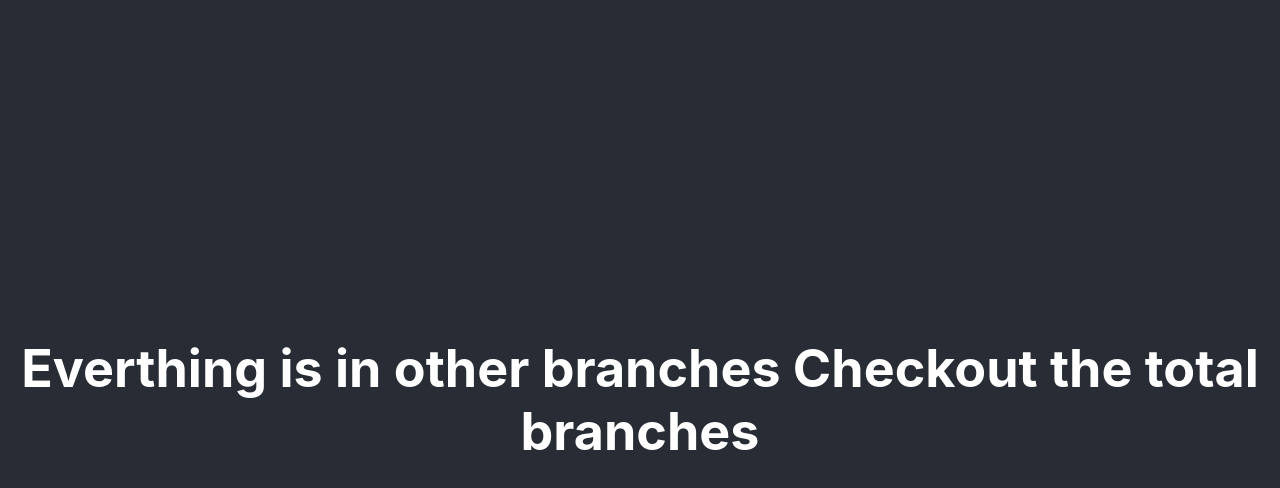
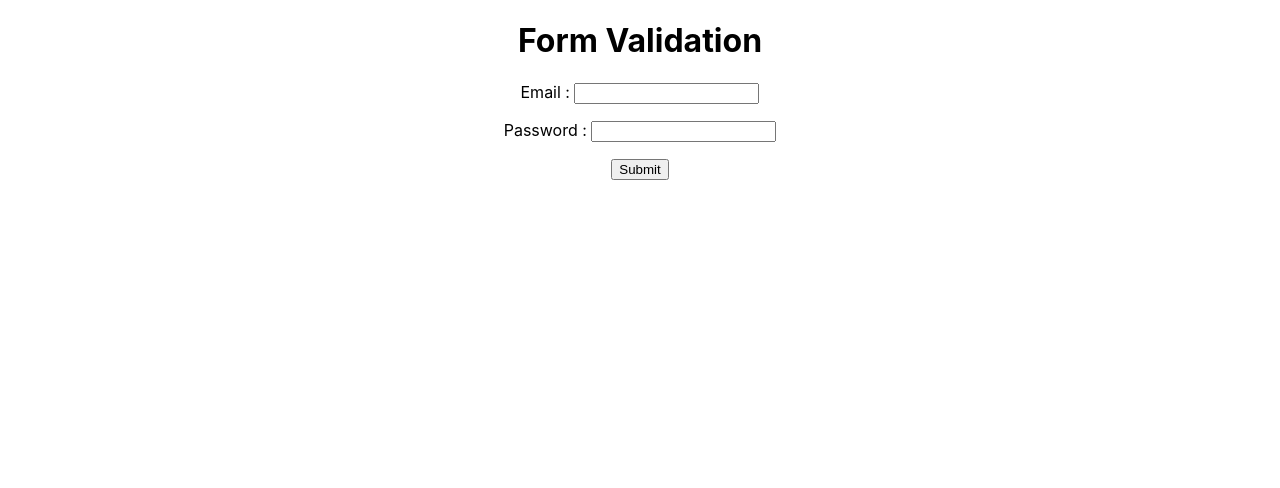
Before and after one commit to Vivek-Anil-Kalal/LearningReact, a React (Create React App) app: page / in a window 1280 px wide. Shown: the top 488 px of the page. Built offline with nearby package versions, Linux system fonts and the light colour scheme.

Commit message:
Learned Form Validation

```diff
--- a/src/App.js
+++ b/src/App.js
@@ -1,15 +1,62 @@
-import logo from './logo.svg';
 import './App.css';
 import React from 'react';
 
 export class App extends React.Component {
 
-  render(){
+  constructor() {
+    super()
+    this.state = {
+      email: "",
+      password: "",
+      emailError: "",
+      passwordError: ""
+    }
+  }
+
+  isValid() {
+    if (!this.state.email.includes("@")) {
+      console.log(this.state.email.value)
+      this.setState({
+        emailError: "Invalid Email"
+      })
+    } else if (this.state.password.length < 5) {
+      this.setState({
+        passwordError: "Invalid ! Password lenght must be greater or equal to 5"
+      })
+    } else {
+      return true;
+    }
+
+  }
+  submit() {
+    // this binding with this is necessary nhi toh vo isValid method ko pehchane ga hi nhi
+    if (this.isValid()) {
+      this.setState({
+        emailError: "",
+        passwordError: ""
+      })
+      alert("Form is Submitted")
+    }
+  }
+
+  render() {
     return (
       <div className="App">
-        <header className="App-header">
-        <h1>Everthing is in other branches Checkout the total branches</h1>
-        </header>
+        <h1>Form Validation</h1>
+        Email : <input type="text" onChange={(event) => {
+          console.log(this.state.email)
+          this.setState({
+            email: event.target.value
+          })
+        }} />
+        <p>{this.state.emailError}</p>
+        Password : <input type="password" onChange={(event) => {
+          this.setState({
+            password: event.target.value
+          })
+        }} />
+        <p>{this.state.passwordError}</p>
+        <button onClick={() => this.submit()}>Submit</button>
       </div>
     );
 
```
